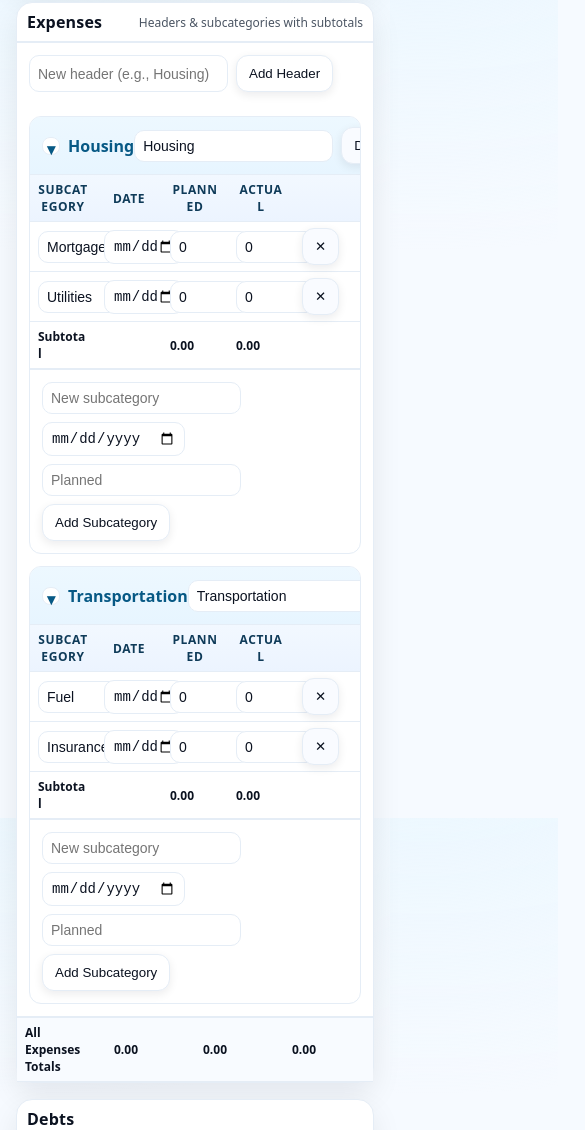
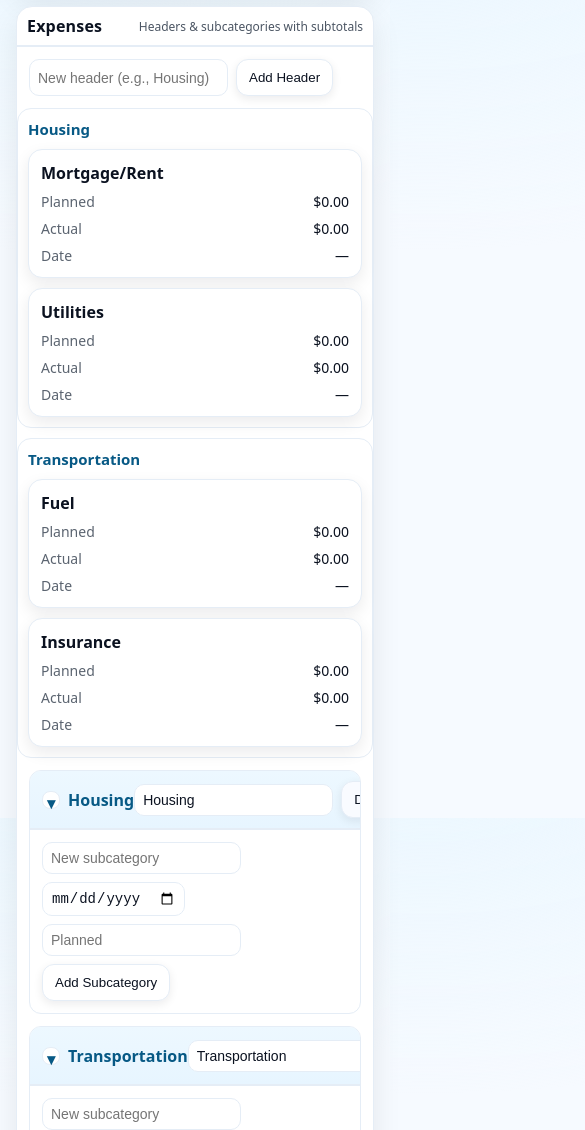
Before and after one commit to arguetaanaryn-eng/simplebudget, a plain HTML site: page index.html in a window 390 px wide. Shown: the part 870-2000 px from the top of the page, 585 px wide, since content can reach past the window. Drawn offline with Linux system fonts and the light colour scheme.

Commit message:
Add files via upload

```diff
--- a/app.js
+++ b/app.js
@@ -1103,3 +1103,90 @@ document.addEventListener("DOMContentLoaded", function(){
     tweakNumberInputs();
   });
 })();
+
+
+// v2.18: Mobile card renderers for Expenses & Debts
+(function(){
+  function fmt(n){ if(n===undefined||n===null||n==='') return '0.00'; var v=Number(n)||0; return v.toLocaleString(undefined,{minimumFractionDigits:2, maximumFractionDigits:2}); }
+  function ensureCurrentMonth(){
+    try{
+      const sel = document.getElementById('monthSelect');
+      return sel && sel.value && data.months ? data.months[sel.value] : null;
+    }catch(e){ return null; }
+  }
+  function renderExpenseCards(){
+    const cont = document.getElementById('expenseCards');
+    if(!cont) return;
+    cont.innerHTML = '';
+    const m = ensureCurrentMonth();
+    if(!m || !Array.isArray(m.expenseGroups)) return;
+    m.expenseGroups.forEach(g=>{
+      const group = document.createElement('div');
+      group.className = 'card-group';
+      const gt = document.createElement('div');
+      gt.className = 'group-title'; gt.textContent = g.group || 'Group';
+      group.appendChild(gt);
+      (g.items||[]).forEach(it=>{
+        const c = document.createElement('div');
+        c.className = 'card-item';
+        const title = document.createElement('div');
+        title.className = 'title';
+        title.textContent = it.name || 'Item';
+        c.appendChild(title);
+
+        const row1 = document.createElement('div'); row1.className='card-row';
+        row1.innerHTML = '<span class="label">Planned</span><span class="value">$'+fmt(it.planned)+'</span>';
+        const row2 = document.createElement('div'); row2.className='card-row';
+        row2.innerHTML = '<span class="label">Actual</span><span class="value">$'+fmt(it.actual)+'</span>';
+        const row3 = document.createElement('div'); row3.className='card-row';
+        row3.innerHTML = '<span class="label">Date</span><span class="value">'+(it.date||'—')+'</span>';
+
+        c.appendChild(row1); c.appendChild(row2); c.appendChild(row3);
+        group.appendChild(c);
+      });
+      cont.appendChild(group);
+    });
+  }
+  function renderDebtCards(){
+    const cont = document.getElementById('debtCards');
+    if(!cont) return;
+    cont.innerHTML = '';
+    const m = ensureCurrentMonth();
+    if(!m || !Array.isArray(m.debts)) return;
+    (m.debts||[]).forEach(d=>{
+      const c = document.createElement('div');
+      c.className = 'card-item';
+      const title = document.createElement('div');
+      title.className = 'title';
+      title.textContent = d.name || 'Debt';
+      c.appendChild(title);
+
+      const rowBal = document.createElement('div'); rowBal.className='card-row';
+      rowBal.innerHTML = '<span class="label">Balance</span><span class="value">$'+fmt(d.balance)+'</span>';
+      const rowPl = document.createElement('div'); rowPl.className='card-row';
+      rowPl.innerHTML = '<span class="label">Planned</span><span class="value">$'+fmt(d.plannedPayment)+'</span>';
+      const rowAc = document.createElement('div'); rowAc.className='card-row';
+      rowAc.innerHTML = '<span class="label">Actual</span><span class="value">$'+fmt(d.actualPayment)+'</span>';
+      const rowDt = document.createElement('div'); rowDt.className='card-row';
+      rowDt.innerHTML = '<span class="label">Paid On</span><span class="value">'+(d.paidOn||'—')+'</span>';
+
+      c.appendChild(rowBal); c.appendChild(rowPl); c.appendChild(rowAc); c.appendChild(rowDt);
+      cont.appendChild(c);
+    });
+  }
+  function renderMobileCards(){ renderExpenseCards(); renderDebtCards(); }
+  // Hook into existing renderAll
+  (function(){
+    const old = window.renderAll;
+    window.renderAll = function(){ if(typeof old==='function') old(); renderMobileCards(); };
+  })();
+  // Also render on load and on month change
+  document.addEventListener('DOMContentLoaded', renderMobileCards);
+  document.addEventListener('change', function(e){
+    if(e.target && e.target.id==='monthSelect'){ renderMobileCards(); }
+  });
+  window.addEventListener('resize', function(){
+    // re-render because visibility toggles when crossing breakpoint
+    renderMobileCards();
+  });
+})();
--- a/index.html
+++ b/index.html
@@ -3,7 +3,7 @@
 <head>
   <meta charset="utf-8">
   <meta name="viewport" content="width=device-width, initial-scale=1">
-  <title>Simple Budget v2.17.2 (Mobile PWA)</title>
+  <title>Simple Budget v2.18 (Mobile Cards)</title>
   <link rel="stylesheet" href="style.css">
 
   <link rel="manifest" href="manifest.json">
@@ -17,7 +17,7 @@
   <header class="app-header">
     <div class="brand">
       <div class="logo">SB</div>
-      <h1>Simple Budget</h1><span class="tag">v2.17.2</span>
+      <h1>Simple Budget</h1><span class="tag">v2.18</span>
     </div>
     <div class="actions">
       <button id="newMonthBtn" class="btn" title="Creates a new month by copying the last month (dates & planned).">New Month (copy prev)</button>
@@ -115,7 +115,8 @@
           <button id="addGroupBtn" class="btn">Add Header</button>
         </div>
 
-        <div id="expenseGroups" class="group-list"></div>
+        <div id="expenseCards" class="cards-wrap" aria-hidden="true"></div>
+      <div id="expenseGroups" class="group-list"></div>
 
         <div class="table-wrap">
           <table class="table grand-total">
@@ -149,7 +150,8 @@
           <h2 id="sec-debts">Debts</h2>
         </div>
         <div class="table-wrap">
-          <table id="debtTable" class="table">
+          <div id="debtCards" class="cards-wrap" aria-hidden="true"></div>
+        <table id="debtTable" class="table">
             <thead><tr><th>Debt</th><th>Balance</th><th>APR %</th><th>Auto</th><th>Interest</th><th>Planned</th><th>Actual</th><th>Paid On</th><th>End Bal</th><th></th></tr></thead>
             <tbody></tbody>
             <tfoot><tr class="totals"><td>Totals</td><td id="totDebtBalStart">0</td><td></td><td></td><td id="totDebtInterest">0</td><td id="totDebtPlanned">0</td><td id="totDebtActual">0</td><td></td><td id="totDebtBalEnd">0</td><td></td></tr></tfoot>
--- a/style.css
+++ b/style.css
@@ -233,3 +233,29 @@ body.compact .metric .label, body.auto-compact .metric .label { font-size: 11px;
 }
 
 .table-wrap{ overflow-x: auto; -webkit-overflow-scrolling: touch; }
+
+
+/* v2.18 Mobile card layout */
+.cards-wrap{ display:none; gap:10px; }
+.card-item{
+  background:#fff; border:1px solid var(--line); border-radius:14px;
+  box-shadow: 0 6px 16px var(--shadow); padding:12px; display:grid; gap:8px;
+}
+.card-item .title{ font-weight:600; font-size:16px; }
+.card-row{ display:flex; justify-content:space-between; gap:8px; font-size:14px; }
+.card-row .label{ color:#5b6470; }
+.card-row .value{ font-variant-numeric: tabular-nums; }
+
+/* Group card */
+.card-group{ background: var(--card); border:1px solid var(--line); border-radius:14px; padding:10px; display:grid; gap:10px; }
+.card-group .group-title{ font-size:15px; font-weight:700; }
+
+@media (max-width: 700px){
+  /* Hide tables and show cards on mobile */
+  #expenseGroups table, #expenseGroups .table, #expenseGroups .table-wrap{ display:none !important; }
+  #debtTable{ display:none !important; }
+  .cards-wrap{ display:grid; }
+  /* Tighten header / inputs */
+  .app-header .actions .btn, .app-header .actions .import-label{ padding:6px 10px; font-size:13px; }
+  .summary{ grid-template-columns: 1fr 1fr; }
+}
```
